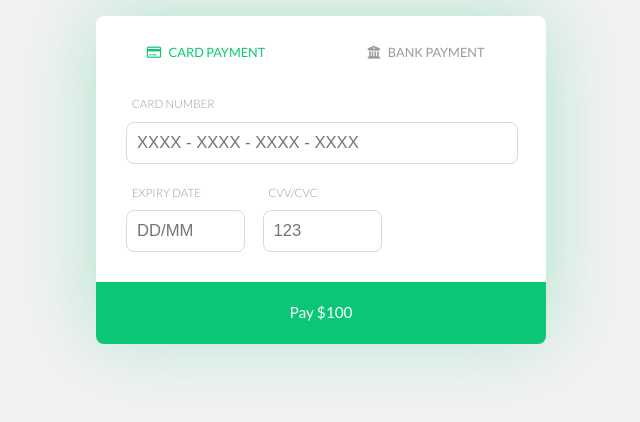
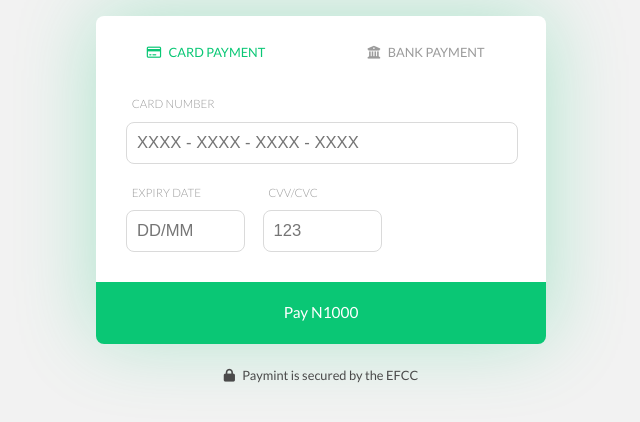
Before and after one commit to gabesu/paymint, a plain HTML site: page index.html in a window 1280 px wide. Shown: the part 216-638 px from the top of the page, without its empty margins (319-959 px from the left). Drawn offline with Linux system fonts and the light colour scheme.

```diff
--- a/index.html
+++ b/index.html
@@ -55,8 +55,9 @@
           </div>
         </form>
         <a href="#" class="pay-btn">
-          Pay $100
+          Pay N1000
         </a>
+        <span class="secure"> <i class="fa fa-lock" aria-hidden="true"></i> &nbsp; Paymint is secured by the EFCC</span>
       </div>
     </div>
     <script src="js/jquery-1.8.1.js" type="text/javascript"></script>
--- a/styles/scss/master.scss
+++ b/styles/scss/master.scss
@@ -29,6 +29,10 @@
     letter-spacing: .2em;
     font-weight: 100;
   }
+  .secure{
+    display: inline-block;
+    margin-top: 2em;
+  }
 }
 
 // utitility classes
```
Also changed, not shown: styles/css/master.css, 2 other files.
